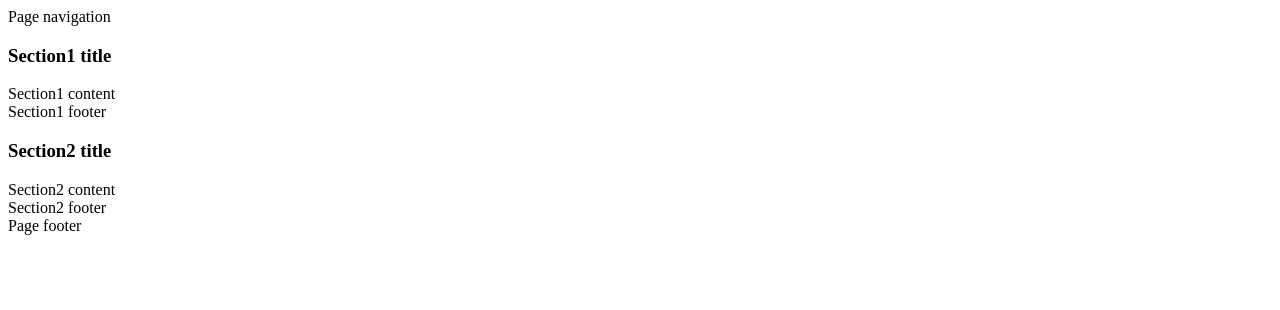
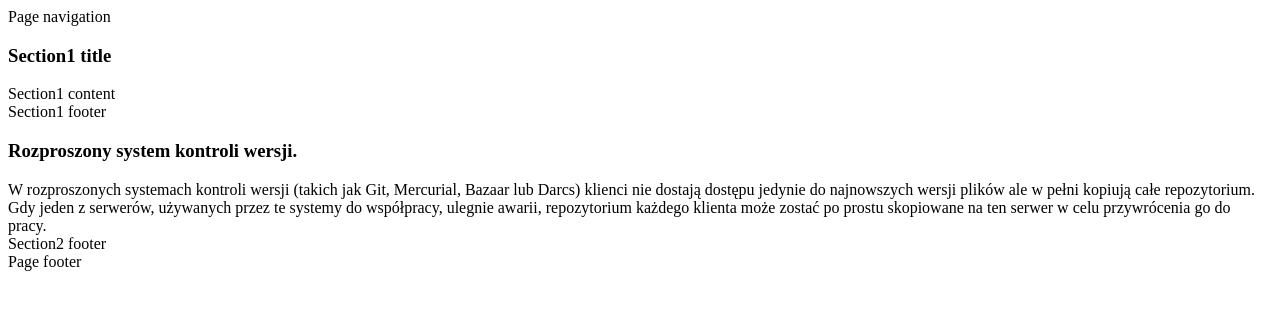
Before and after one commit to bajtek94/iislabpio_195017, a plain HTML site: page index.html in a window 1280 px wide. Drawn offline with Linux system fonts and the light colour scheme.

Commit message:
branch2a

```diff
--- a/index.html
+++ b/index.html
@@ -42,13 +42,13 @@
 
 			<div class="panel-heading">
 
-	    		<h3 class="panel-title">Section2 title</h3>
+	    		<h3 class="panel-title">Rozproszony system kontroli wersji.</h3>
 
 	  		</div>
 
 	  		<div class="panel-body">
 
-		    	Section2 content
+		    	W rozproszonych systemach kontroli wersji (takich jak Git, Mercurial, Bazaar lub Darcs) klienci nie dostają dostępu jedynie do najnowszych wersji plików ale w pełni kopiują całe repozytorium. Gdy jeden z serwerów, używanych przez te systemy do współpracy, ulegnie awarii, repozytorium każdego klienta może zostać po prostu skopiowane na ten serwer w celu przywrócenia go do pracy.
 
 		  	</div>
 
```
